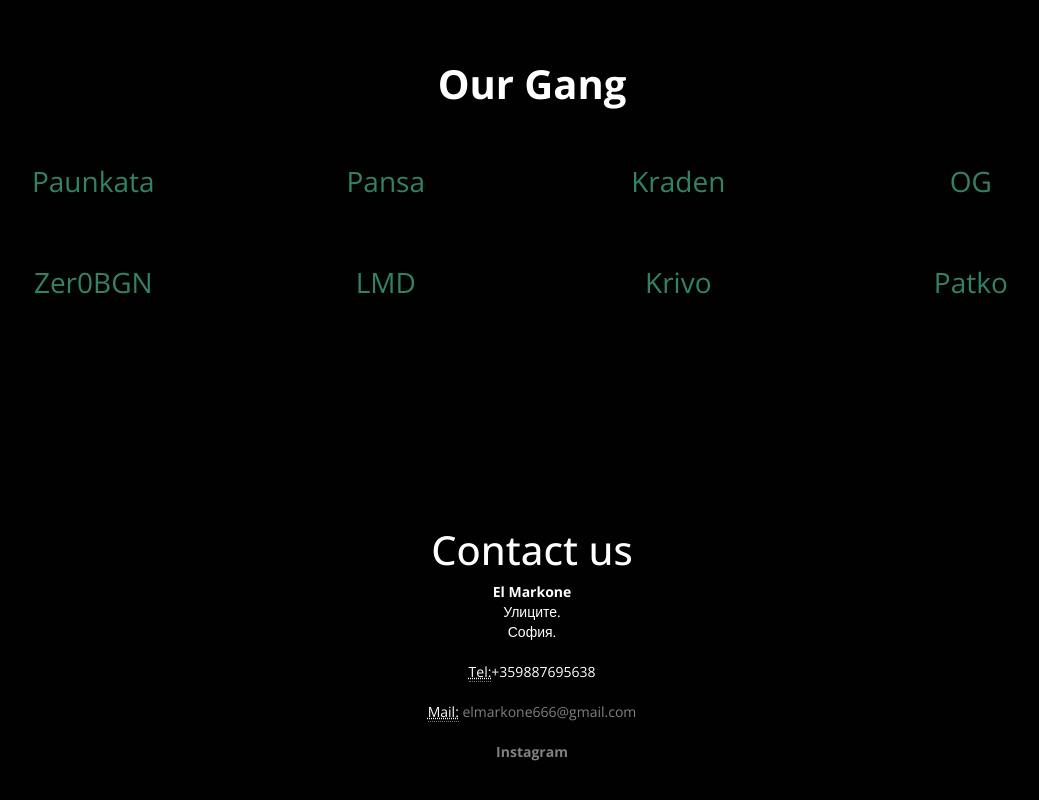
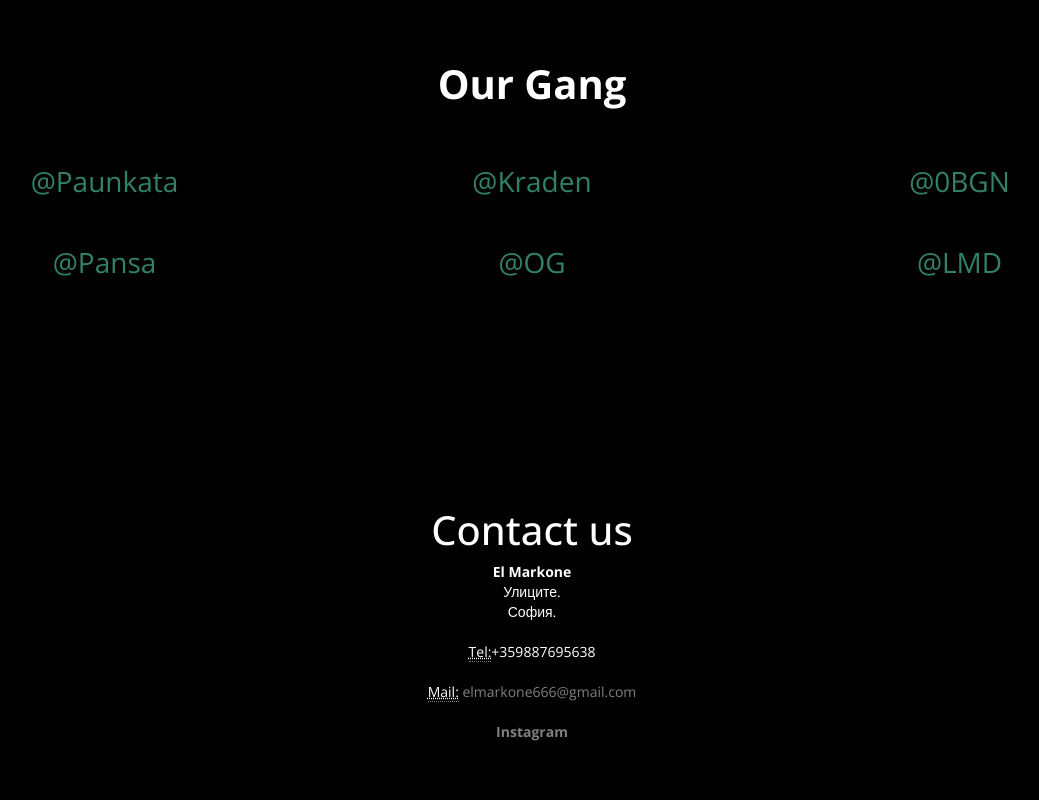
Before and after one commit to OgiJr/Markone, a plain HTML site: page index.html in a window 1280 px wide. Shown: the part 2943-3743 px from the top of the page, without its empty margins (108-1147 px from the left). Drawn offline with nearby package versions, Linux system fonts and the light colour scheme; files whose address does not match are found by name.

Commit message:
instagram

```diff
--- a/index.html
+++ b/index.html
@@ -238,67 +238,47 @@
       <div class="section-header">
                 <h2 class="wow fadeInDown animated">Our Gang</h2>
             </div>
-    <div class="row">
+            <center>
       <div class="col-md-3 col-sm-6">
         <div class="person">
           <div class="person-content">
-            <h3><a href="https://www.instagram.com/alexpaunov53/" target="_blank">Paunkata</a></h3>
+            <h3><a href="https://www.instagram.com/alexpaunov53/" target="_blank">@Paunkata</a></h3>
+          </div>
+        </div>
+        <br>
+        <div class="person">
+          <div class="person-content">
+            <h3><a href="https://www.instagram.com/comaaan_19/" target="_blank">@Pansa</a></h3>
           </div>
         </div>
       </div>
-      <div class="col-md-3 col-sm-6">
+      <div class="col-md-6 col-sm-6">
         <div class="person">
           <div class="person-content">
-            <h3><a href="https://www.instagram.com/comaaan_19/" target="_blank">Pansa</a></h3>
+            <h3><a href="https://www.instagram.com/kraden_petar/" target="_blank">@Kraden</a></h3>
+          </div>
+        </div>
+        <br>
+        <div class="person">
+          <div class="person-content">
+            <h3><a href="https://www.instagram.com/o.g.613/" target="_blank">@OG</a></h3>
           </div>
         </div>
       </div>
-      <div class="col-md-3 col-sm-6">
+      <div class="col-md-3 col-sm-3">
         <div class="person">
           <div class="person-content">
-            <h3><a href="https://www.instagram.com/kraden_petar/" target="_blank">Kraden</a></h3>
+            <h3><a href="https://www.instagram.com/alen_hristovv/" target="_blank">@0BGN</a></h3>
+          </div>
+        </div>
+        <br>
+        <div class="person">
+          <div class="person-content">
+            <h3><a href="https://www.instagram.com/lmd613lmd/" target="_blank">@LMD</a></h3>
           </div>
         </div>
       </div>
-      <div class="col-md-3 col-sm-6">
-        <div class="person">
-          <div class="person-content">
-            <h3><a href="https://www.instagram.com/o.g.613/" target="_blank">OG</a></h3>
-          </div>
-        </div>
-      </div>
-    </div>
-    <br> <br>
-    <div class="row">
-      <div class="col-md-3 col-sm-6">
-        <div class="person">
-          <div class="person-content">
-            <h3><a href="https://www.instagram.com/alen_hristovv/" target="_blank">Zer0BGN</a></h3>
-          </div>
-        </div>
-      </div>
-      <div class="col-md-3 col-sm-6">
-        <div class="person">
-          <div class="person-content">
-            <h3><a href="https://www.instagram.com/lmd613lmd/" target="_blank">LMD</a></h3>
-          </div>
-        </div>
-      </div>
-      <div class="col-md-3 col-sm-6">
-        <div class="person">
-          <div class="person-content">
-            <h3><a href="https://www.instagram.com/avramov_ivoo/" target="_blank">Krivo</a></h3>
-          </div>
-        </div>
-      </div>
-      <div class="col-md-3 col-sm-6">
-        <div class="person">
-          <div class="person-content">
-            <h3><a href="https://www.instagram.com/vladko_patko/" target="_blank">Patko</a></h3>
-          </div>
-        </div>
-      </div>
-  </div>
+    </center>
 </section>
 <br> <br> <br>
 
```
